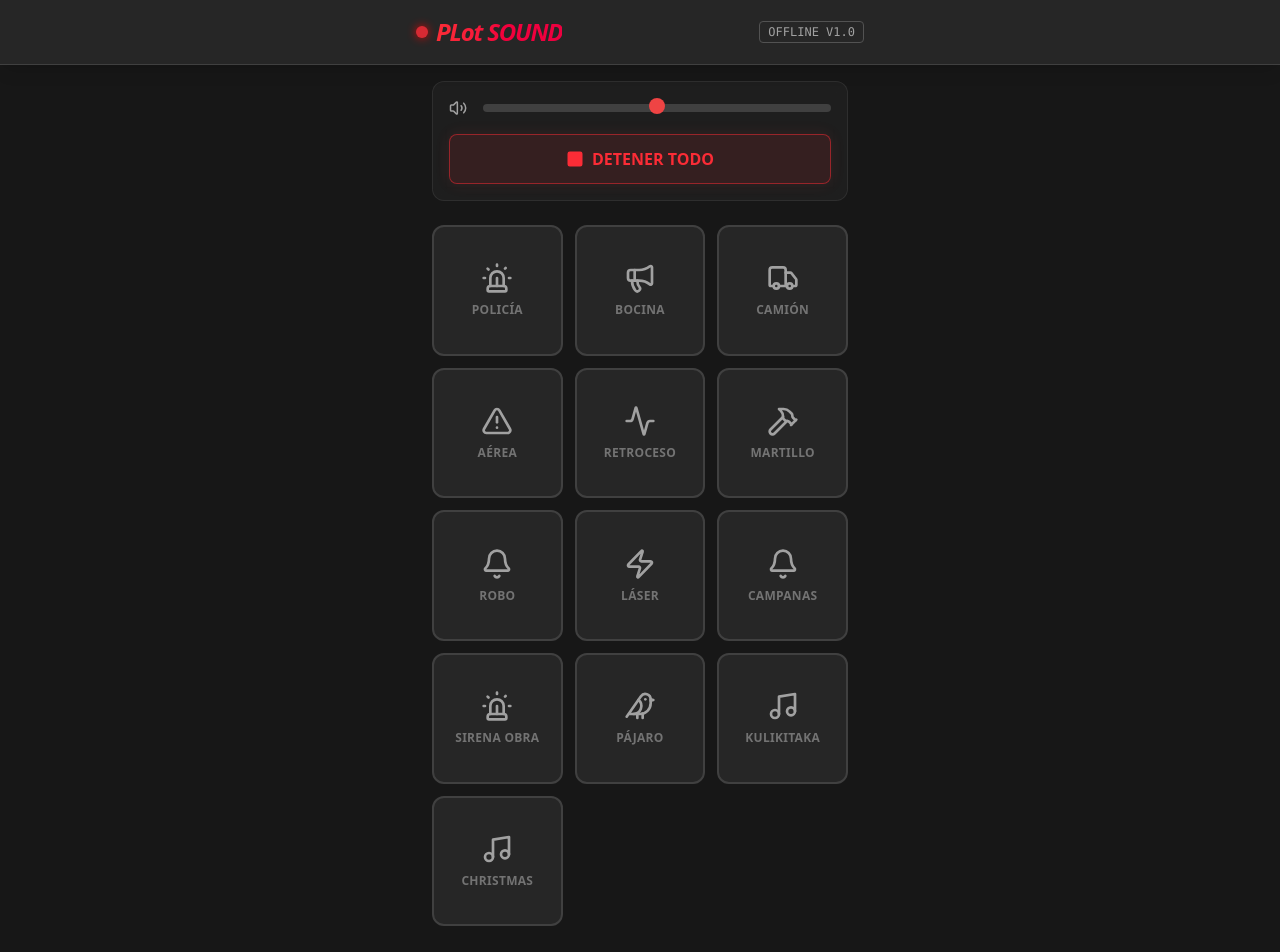
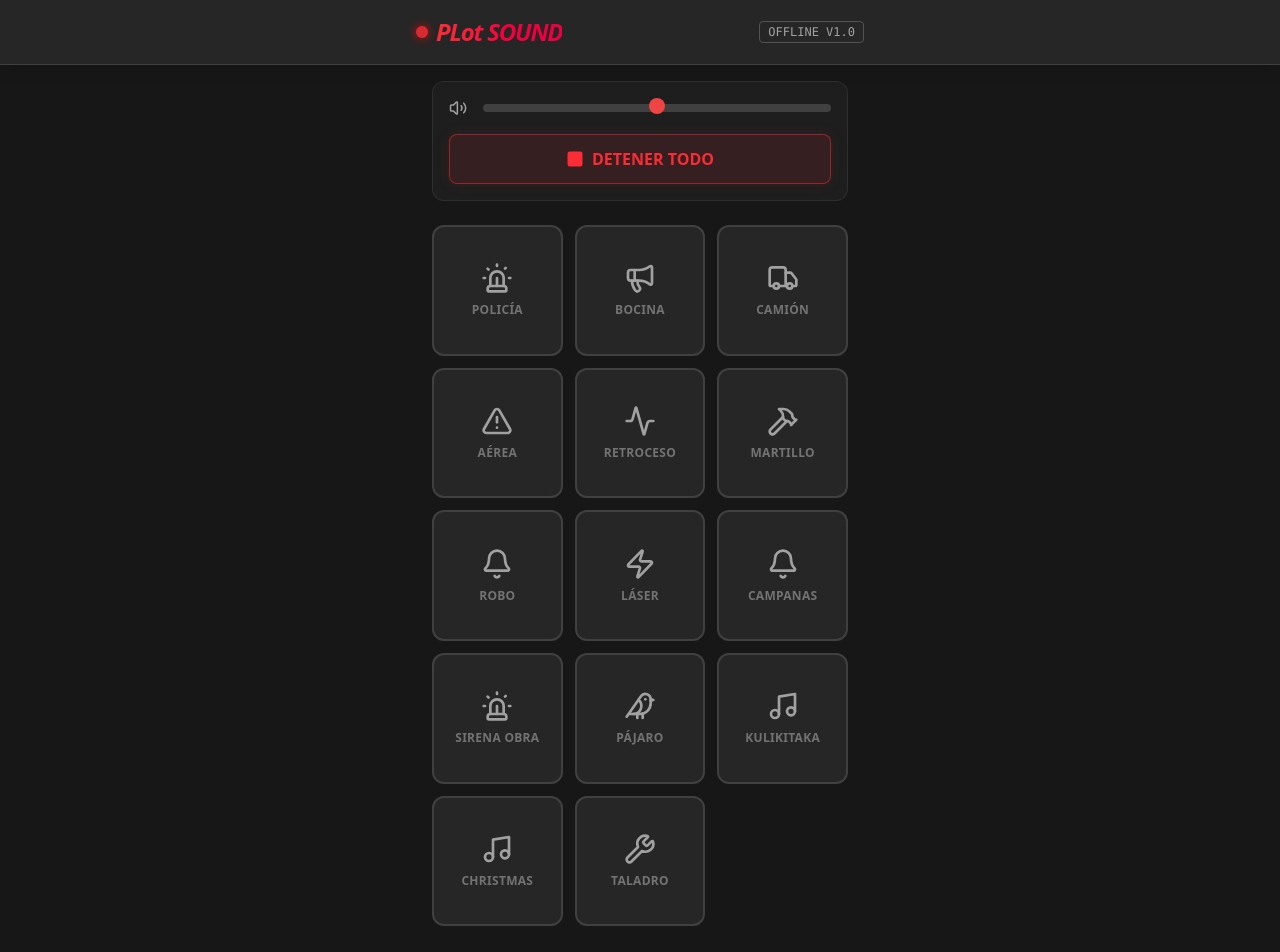
Before and after one commit to webplotcentersj-hash/navidades, a React (Vite) app: page / in a window 1280 px wide. Shown: the top 952 px of the page. Built offline with nearby package versions, Linux system fonts and the light colour scheme.

Commit message:
Agregar sonido de taladro desde archivo MP3

```diff
--- a/src/PlotSoundApp.jsx
+++ b/src/PlotSoundApp.jsx
@@ -1185,6 +1185,7 @@ export default function PlotSoundApp() {
     { id: 'bird', label: 'Pájaro', icon: Bird, color: 'text-green-300', bg: 'bg-green-500/20', border: 'border-green-500', fn: synthBird },
     { id: 'kulikitaka', label: 'Kulikitaka', icon: Music, color: 'text-pink-400', bg: 'bg-pink-600/20', border: 'border-pink-600', audioFile: '/kulikitaka.mp3' },
     { id: 'christmas', label: 'Christmas', icon: Music, color: 'text-red-400', bg: 'bg-red-600/20', border: 'border-red-600', audioFile: '/christmas.mp3' },
+    { id: 'taladro', label: 'Taladro', icon: Wrench, color: 'text-blue-400', bg: 'bg-blue-600/20', border: 'border-blue-600', audioFile: '/taladro.mp3' },
   ];
 
   return (
```
Also changed, not shown: 1 other file (tests, documents, lock files or other folders).
